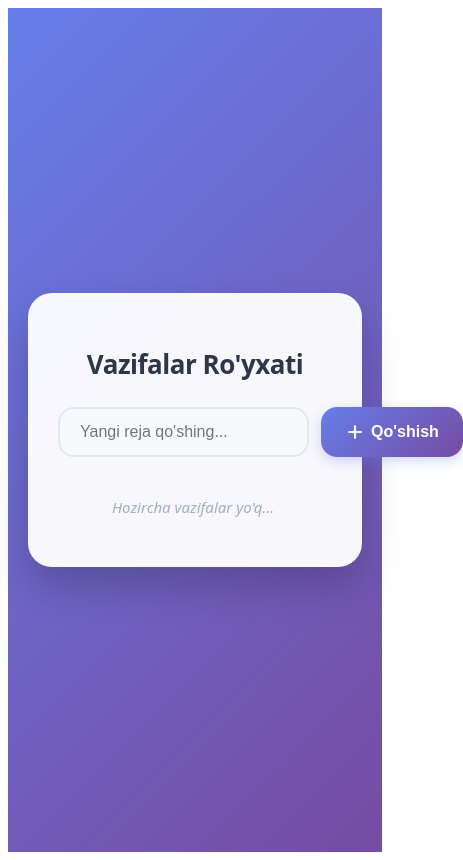
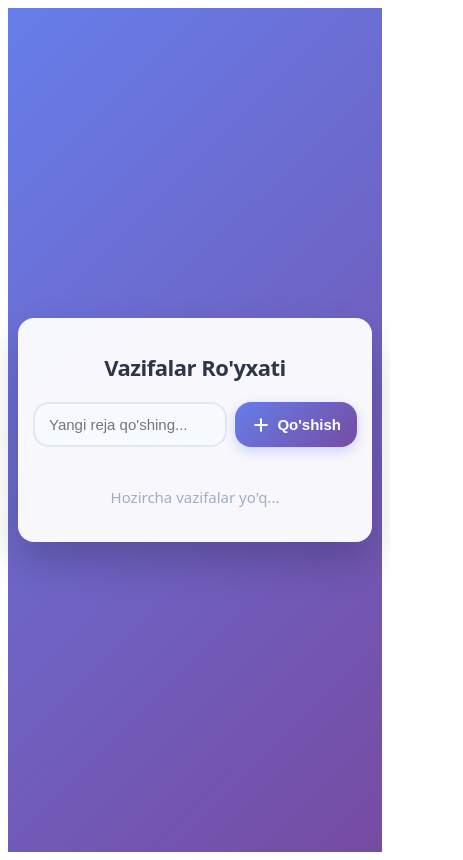
Before and after one commit to umida17/todo-yasash, a React (Vite) app: page / in a window 390 px wide. Shown: the whole page, 463 px wide, since content can reach past the window. Built offline with nearby package versions, Linux system fonts and the light colour scheme.

Commit message:
todo cssda stil berilvati

```diff
--- a/src/App.css
+++ b/src/App.css
@@ -13,15 +13,13 @@
   width: 100%;
   max-width: 450px;
   background: rgba(255, 255, 255, 0.95);
-  backdrop: blur(10px);
-  border-radius: 24px;
+   border-radius: 24px;
   box-shadow: 0 20px 40px rgba(0, 0, 0, 0.2);
   padding: 35px 30px;
   box-sizing: border-box;
 }
 
-/* Neon effektli sarlavha */
-.todo-title {
+ .todo-title {
   font-size: 26px;
   color: #2d3748;
   margin-bottom: 25px;
@@ -34,7 +32,6 @@
   display: flex;
   gap: 12px;
   margin-bottom: 25px;
-  position: relative;
 }
 
  .todo-input {
@@ -47,6 +44,8 @@
   outline: none;
   transition: all 0.3s ease;
   color: #2d3748;
+  width: 100%;
+  box-sizing: border-box;
 }
 
 .todo-input:focus {
@@ -55,8 +54,7 @@
   box-shadow: 0 0 0 4px rgba(102, 126, 234, 0.15);
 }
 
-/* Dumaloq burchakli "Plus" ikonkali tugma */
-.add-button {
+ .add-button {
   display: flex;
   align-items: center;
   justify-content: center;
@@ -78,25 +76,13 @@
   box-shadow: 0 6px 20px rgba(102, 126, 234, 0.4);
 }
 
-.add-button:active {
-  transform: translateY(0);
-}
-
- .todo-list {
+/* Ro'yxat */
+.todo-list {
   list-style-type: none;
   padding: 0;
   margin: 0;
   max-height: 350px;
   overflow-y: auto;
-  padding-right: 4px;
-}
-
- .todo-list::-webkit-scrollbar {
-  width: 6px;
-}
-.todo-list::-webkit-scrollbar-thumb {
-  background-color: #cbd5e0;
-  border-radius: 10px;
 }
 
  .todo-item {
@@ -112,13 +98,6 @@
   word-break: break-word;
   gap: 15px;
   transition: all 0.2s ease;
-  animation: slideUp 0.3s cubic-bezier(0.16, 1, 0.3, 1);
-}
-
-.todo-item:hover {
-  transform: translateY(-2px);
-  box-shadow: 0 5px 15px rgba(0, 0, 0, 0.04);
-  border-color: #e2e8f0;
 }
 
 .task-text {
@@ -126,6 +105,7 @@
   color: #4a5568;
   font-weight: 500;
   line-height: 1.4;
+  flex: 1;
 }
 
  .delete-button {
@@ -146,22 +126,50 @@
 .delete-button:hover {
   background-color: #e53e3e;
   color: #ffffff;
-  transform: scale(1.05);
 }
 
-.delete-button:active {
-  transform: scale(0.95);
-}
-
- .empty-message {
+.empty-message {
   text-align: center;
   color: #a0aec0;
   font-size: 15px;
   margin-top: 15px;
-  font-style: italic;
 }
 
- @keyframes slideUp {
-  from { opacity: 0; transform: translateY(15px); }
-  to { opacity: 1; transform: translateY(0); }
+ @media (max-width: 480px) {
+  .todo-container {
+    padding: 10px;
+  }
+
+  .todo-box {
+    padding: 20px 15px;
+    border-radius: 16px;
+  }
+
+  .todo-title {
+    font-size: 22px;
+    margin-bottom: 20px;
+  }
+
+  .input-group {
+    gap: 8px;
+  }
+
+  .todo-input {
+    padding: 12px 14px;
+    font-size: 15px;
+  }
+
+  .add-button {
+    padding: 12px 16px;
+    font-size: 15px;
+  }
+
+  .todo-item {
+    padding: 12px 14px;
+    gap: 10px;
+  }
+
+  .task-text {
+    font-size: 15px;
+  }
 }
```
